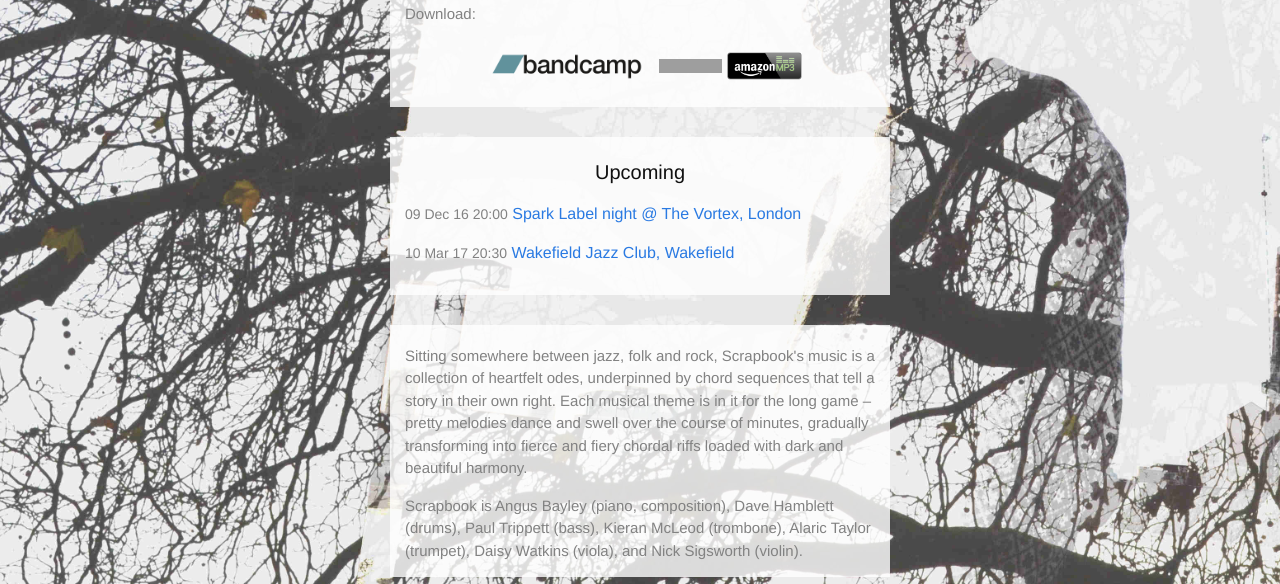
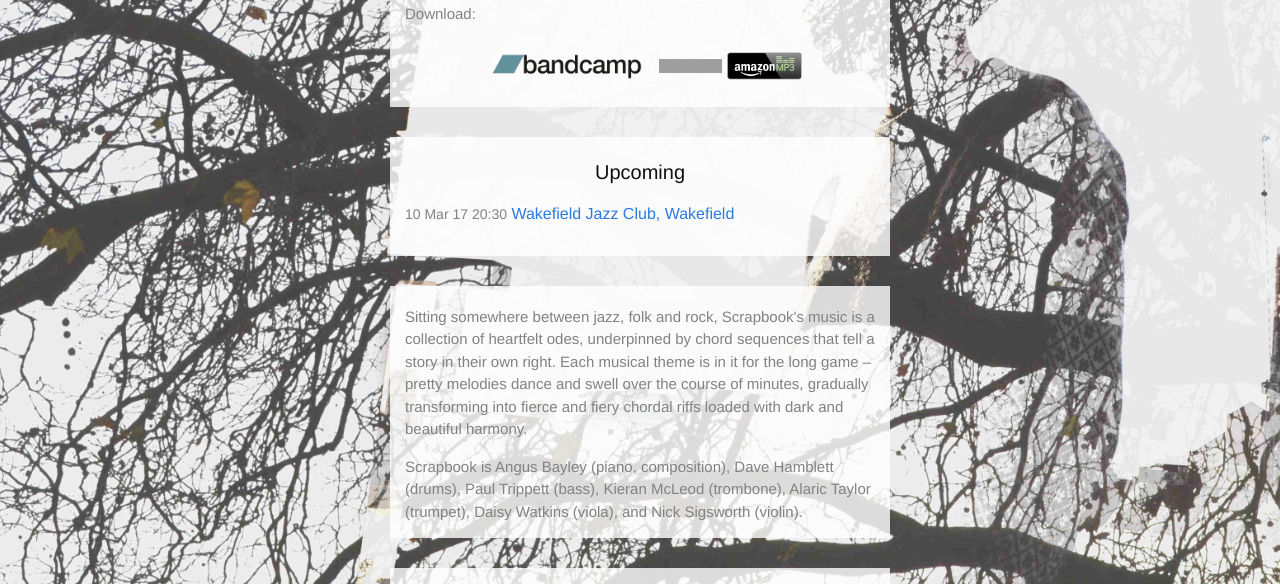
Before and after one commit to angusbayley/scrapbook-site, a Jekyll site: the page built from index.html, in a window 1280 px wide and 900 px high, scrolled down 1128 px, cut to the strip 55-639 px from the top of the window. Built offline with Jekyll 4.4.1, drawn with Linux system fonts in a browser that asks for light colours; comment, search, counter and statistics services are not loaded; grey boxes are pictures that could not be loaded.

Commit message:
remove last gig

```diff
--- a/index.html
+++ b/index.html
@@ -52,7 +52,6 @@ layout: homepage
     <div class="home">
       <h1 class="page-heading">Upcoming</h1>
       <ul class="post-list">
-        <li><span class="post-meta">09 Dec 16 20:00</span> <a href="http://www.vortexjazz.co.uk/event/spark-label-showcase-tom-green-septet-angus-bayleys-scrapbook-guests/">Spark Label night @ The Vortex, London</a></li>
         <li><span class="post-meta">10 Mar 17 20:30</span> <a href="http://www.wakefieldjazz.org/">Wakefield Jazz Club, Wakefield</a></li>
       </ul>
     </div>
```
